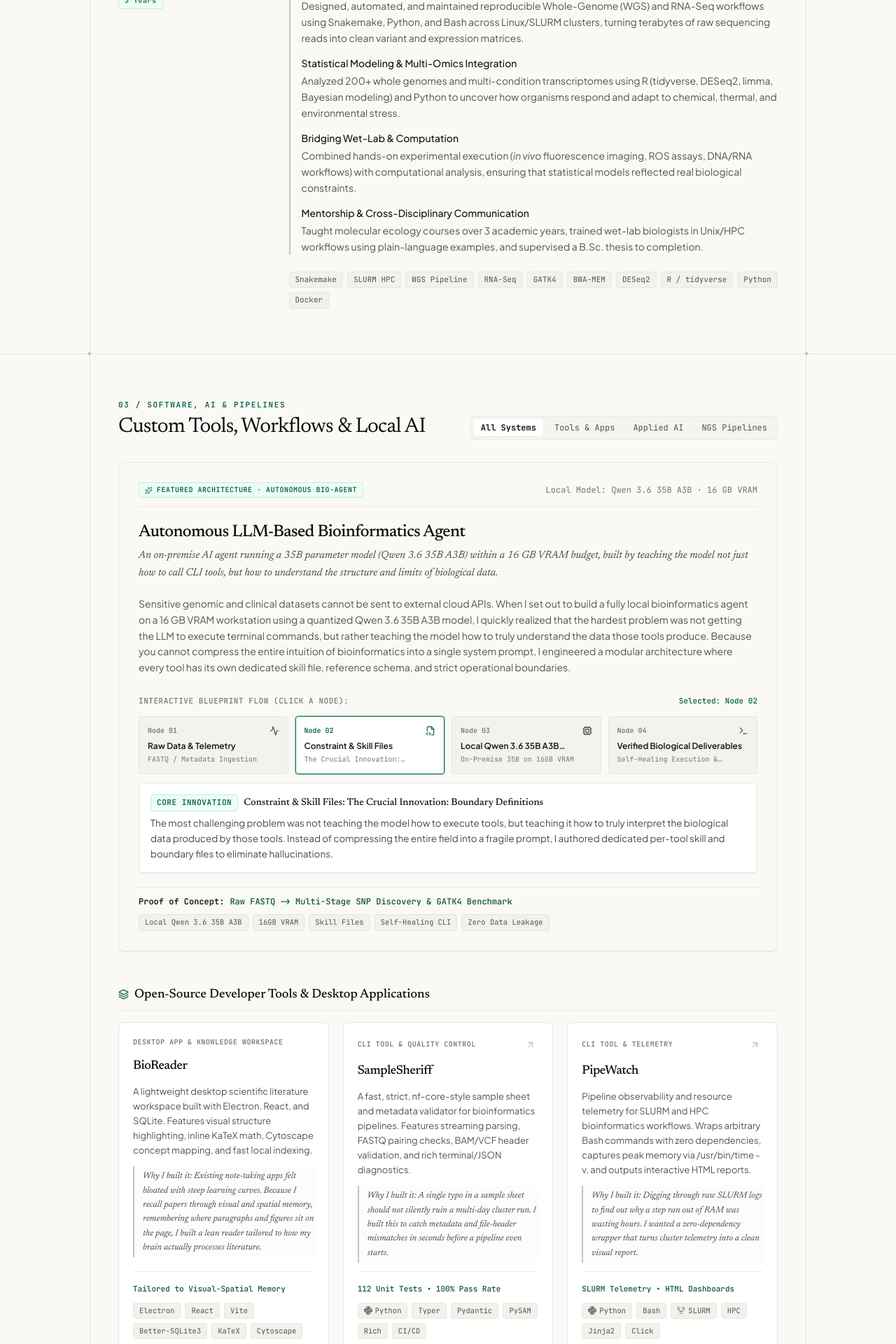
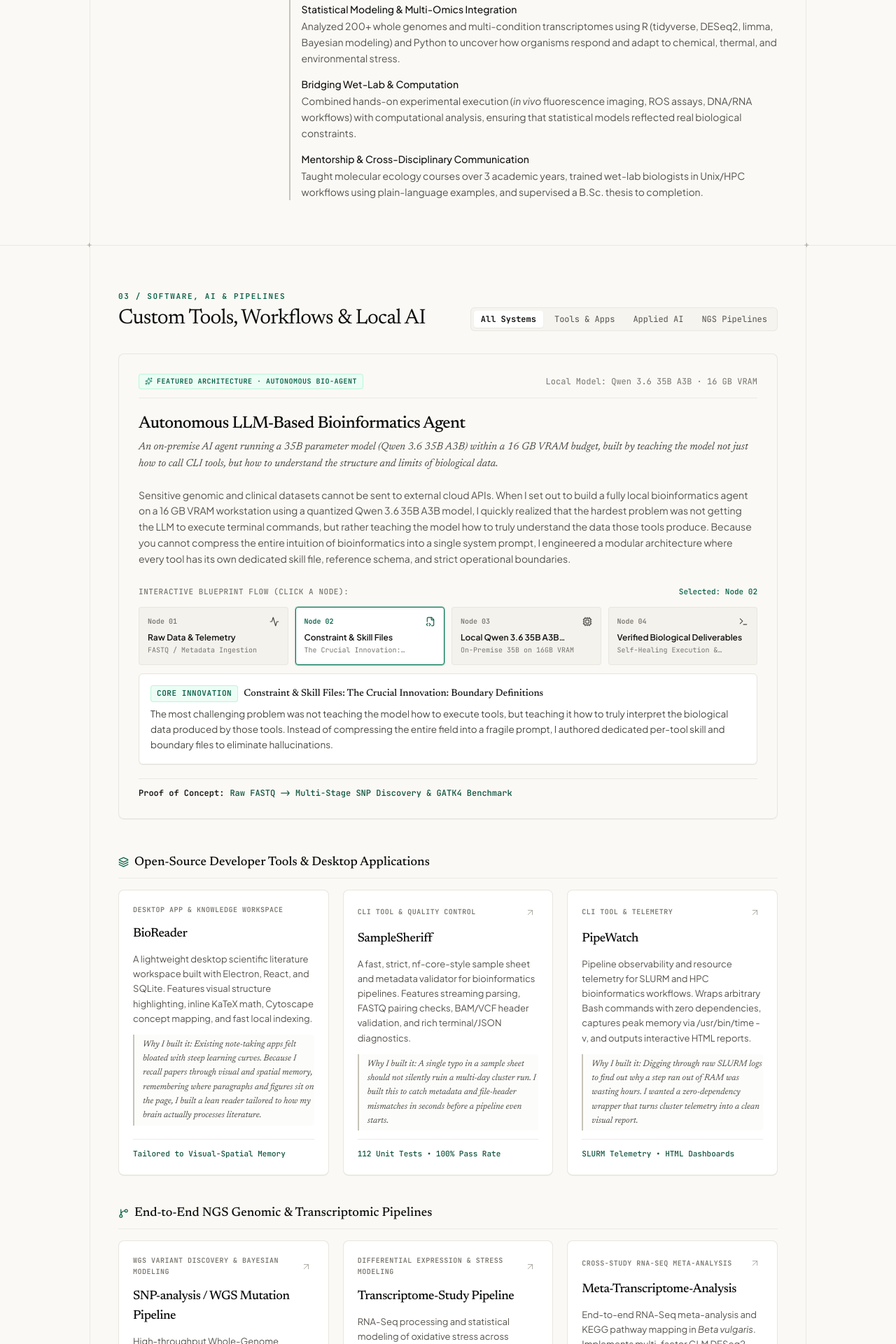
Before and after one commit to BurakBulut-sh/BurakBulut-sh.github.io, a Next.js app: page / in a window 1280 px wide. Shown: the part 2183-4103 px from the top of the page at 70% size. Built offline with nearby package versions, Linux system fonts and the light colour scheme.

Commit message:
refactor: remove tag chips from experience and projects, update local LLMs title and tags

```diff
--- a/src/components/Experience.tsx
+++ b/src/components/Experience.tsx
@@ -82,39 +82,6 @@ export default function Experience() {
                     </div>
                   ))}
                 </div>
-
-                {/* Specific tools tags for the role */}
-                <div className="pt-2 flex flex-wrap gap-1.5">
-                  {(exp.id === 'senckenberg'
-                    ? [
-                        'Snakemake',
-                        'SLURM HPC',
-                        'WGS Pipeline',
-                        'RNA-Seq',
-                        'GATK4',
-                        'BWA-MEM',
-                        'DESeq2',
-                        'R / tidyverse',
-                        'Python',
-                        'Docker',
-                      ]
-                    : [
-                        'Local AI Agents',
-                        'Constraint & Skill Design',
-                        'DFG Grant Strategy',
-                        'Electron / SQLite',
-                        'Python CLI Architecture',
-                        'Genomic Data Analysis',
-                      ]
-                  ).map((tag) => (
-                    <span
-                      key={tag}
-                      className="font-mono text-[11px] px-2 py-0.5 rounded bg-stone-100 text-stone-600 border border-stone-200/80"
-                    >
-                      {tag}
-                    </span>
-                  ))}
-                </div>
               </div>
             </article>
           ))}
--- a/src/components/Projects.tsx
+++ b/src/components/Projects.tsx
@@ -19,12 +19,6 @@ import {
   Layers,
   GitBranch,
 } from 'lucide-react';
-import {
-  PythonIcon,
-  RIcon,
-  DockerIcon,
-  PipelineIcon,
-} from '@/components/icons/BrandIcons';
 import ScientificText from '@/components/common/ScientificText';
 import { ProjectItem } from '@/types';
 
@@ -32,17 +26,6 @@ export default function Projects() {
   const { language } = useLanguage();
   const [filter, setFilter] = useState<'all' | 'cli' | 'ai' | 'pipeline'>('all');
   const [activeBlueprintNode, setActiveBlueprintNode] = useState<string>('node-2'); // Node 02 default selected!
-
-  const getTechIcon = (tag: string) => {
-    const lower = tag.toLowerCase();
-    if (lower.includes('python')) return <PythonIcon size={12} className="text-stone-500" />;
-    if (lower === 'r' || lower.includes('deseq2') || lower.includes('limma')) return <RIcon size={12} className="text-stone-500" />;
-    if (lower.includes('docker')) return <DockerIcon size={12} className="text-stone-500" />;
-    if (lower.includes('snakemake') || lower.includes('pipeline') || lower.includes('gatk') || lower.includes('slurm')) {
-      return <PipelineIcon size={12} className="text-stone-500" />;
-    }
-    return null;
-  };
 
   const selectedNodeData =
     agentBlueprintNodes.find((n) => n.id === activeBlueprintNode) || agentBlueprintNodes[1];
@@ -106,26 +89,14 @@ export default function Projects() {
         )}
       </div>
 
-      {/* Footer: Metrics & Tech Stack */}
-      <div className="pt-4 mt-3 border-t border-stone-150 space-y-2.5">
-        {project.metrics && (
+      {/* Footer: Metrics */}
+      {project.metrics && (
+        <div className="pt-3 mt-3 border-t border-stone-150">
           <div className="font-mono text-[11px] text-emerald-900 font-medium">
             {project.metrics[language]}
           </div>
-        )}
-
-        <div className="flex flex-wrap items-center gap-1.5">
-          {project.techStack.map((tech) => (
-            <span
-              key={tech}
-              className="inline-flex items-center gap-1 font-mono text-[10.5px] px-2 py-0.5 rounded bg-stone-100 text-stone-600 border border-stone-200/70"
-            >
-              {getTechIcon(tech)}
-              <span>{tech}</span>
-            </span>
-          ))}
         </div>
-      </div>
+      )}
     </article>
   );
 
@@ -271,7 +242,7 @@ export default function Projects() {
               </div>
             </div>
 
-            {/* Proof-of-Concept Benchmark & Tech Chips */}
+            {/* Proof-of-Concept Benchmark */}
             <div className="border-t border-stone-200/80 pt-3 flex flex-wrap items-center justify-between gap-2.5">
               <div className="flex items-center gap-2 text-xs font-mono text-stone-700">
                 <span className="font-semibold text-stone-900">
@@ -282,23 +253,6 @@ export default function Projects() {
                     ? 'Raw FASTQ -> Multi-Stage SNP Discovery & GATK4 Benchmark'
                     : 'Ham FASTQ -> Çok Aşamalı SNP Keşfi ve GATK4 Doğrulaması'}
                 </span>
-              </div>
-
-              <div className="flex flex-wrap items-center gap-1.5">
-                {[
-                  'Local Qwen 3.6 35B A3B',
-                  '16GB VRAM',
-                  'Skill Files',
-                  'Self-Healing CLI',
-                  'Zero Data Leakage',
-                ].map((chip) => (
-                  <span
-                    key={chip}
-                    className="font-mono text-[10.5px] px-2 py-0.5 rounded bg-stone-100 text-stone-600 border border-stone-200"
-                  >
-                    {chip}
-                  </span>
-                ))}
               </div>
             </div>
           </div>
--- a/src/data/translations.ts
+++ b/src/data/translations.ts
@@ -672,12 +672,12 @@ export const competencyCategories: CompetencyCategory[] = [
         highlight: true,
       },
       {
-        name: 'Local LLMs & Fine-Tuning',
+        name: 'Local LLMs',
         description: {
           en: 'Running private on-premise models (such as Qwen 3.6 35B A3B) for life sciences data without external leakage.',
           tr: 'Dışa sızıntı olmadan yaşam bilimleri verileri için yerel kurum içi modeller (Qwen 3.6 35B A3B vb.) çalıştırma.',
         },
-        tags: ['Qwen 3.6 35B A3B', 'Ollama', 'vLLM', 'Model Quantization'],
+        tags: ['Qwen 3.6 35B A3B', 'llama.cpp', 'HuggingFace', 'Hermes Agent'],
       },
       {
         name: 'RAG Systems & Vector Databases',
```
